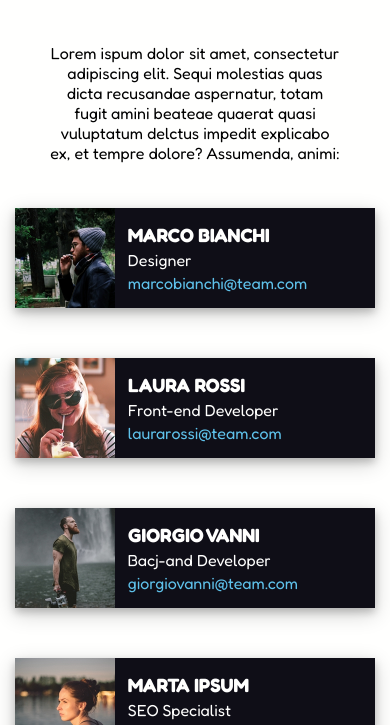
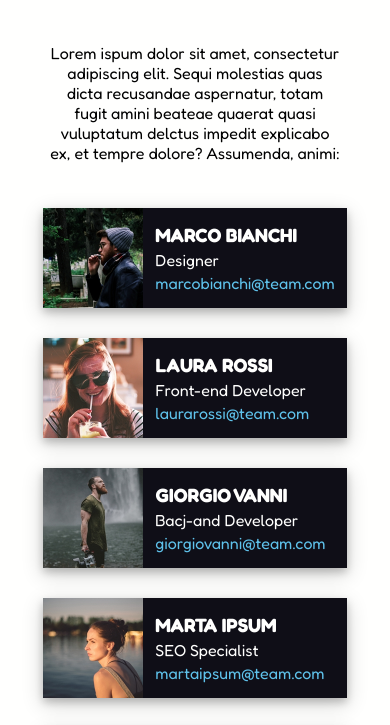
Before and after one commit to AmerigoBovo97/html-css-flex-cards, a plain HTML site: page index.html in a window 390 px wide. Shown: the part 98-823 px from the top of the page. Drawn offline with Linux system fonts and the light colour scheme.

Commit message:
feat: add media query

```diff
--- a/css/style.css
+++ b/css/style.css
@@ -94,3 +94,15 @@ Cards
     color: #5fc2eb;
     text-decoration: none;
 }
+
+
+/**********************
+Media Query
+**********************/
+
+
+@media (max-width: 768px) {
+    .card {
+        width: 90%;
+        margin-bottom: 30px;
+    }
```
